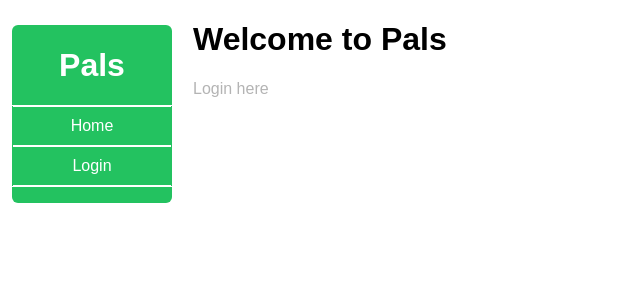
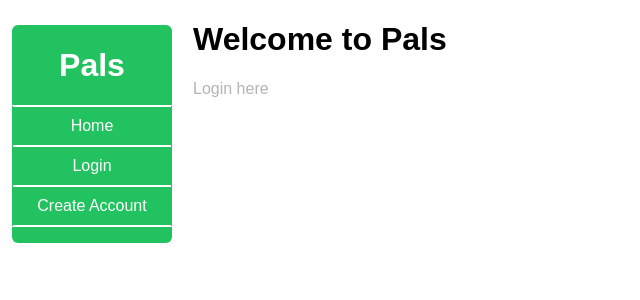
Before and after one commit to Benno1472/pals, a Django app: page /myapp/ in a window 1280 px wide. Shown: the top 300 px of the page, without its empty margins (0-640 px from the left). Run offline with Django 3.2, Linux system fonts and the light colour scheme; some web fonts are replaced.

Commit message:
Add create account link.

```diff
--- a/mysite/myapp/templates/base.html
+++ b/mysite/myapp/templates/base.html
@@ -27,6 +27,7 @@
             <li><a href="{% url 'logout' %}">Logout</a></li>
             {% else %}
             <li><a href="{% url 'login' %}">Login</a></li>
+            <li><a href="{% url 'create' %}">Create Account</a></li>
             {% endif %}
 
 
```
